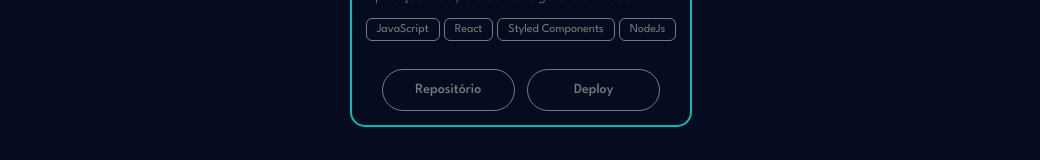
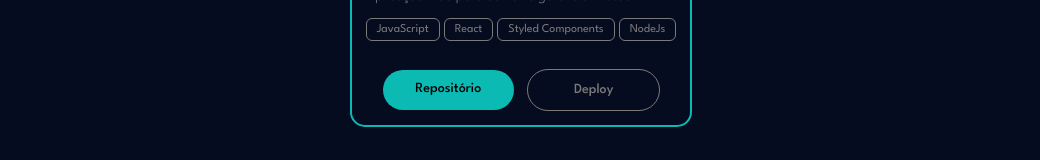
Before and after one commit to tkoch97/tkoch-dev-portfolio, a React (Vite) app: page / in a window 1280 px wide. Shown: the part 3578-3738 px from the top of the page, without its empty margins (119-1159 px from the left). Built offline with nearby package versions, Linux system fonts and the light colour scheme.

Commit message:
chore: create a new style for the button component and apply it to ProjectCard

```diff
--- a/src/components/Button/style.scss
+++ b/src/components/Button/style.scss
@@ -1,6 +1,33 @@
 @import '../../styles/themes';
 
 .buttonStructure {
+  background-color: $green-200;
+  border: none;
+  border-radius: 25px;
+  color: $dark-100;
+
+  font-size: 1.4rem;
+  font-style: normal;
+  font-weight: 500;
+  line-height: 12.5px;
+  transition: all 0.5s ease-out;
+
+  display: flex;
+  flex-direction: row;
+  align-items: center;
+  justify-content: center;
+  gap: 0.2rem;
+  padding: 1.0rem;
+  width: 100%;
+  height: 100%;
+  cursor: pointer;
+
+  &:hover {
+    background-color: $green-300;
+  }
+
+  &--withArrow {
+
     background-color: $green-200;
     border: none;
     border-radius: 25px;
@@ -33,6 +60,8 @@
       }
     }
 
+  }
+
   &--transparent {
     background: none;
     border: none;
--- a/src/components/ProjectCard/index.jsx
+++ b/src/components/ProjectCard/index.jsx
@@ -42,7 +42,7 @@ export function ProjectCard(props) {
         </div>
 
         <div className="projectCardStructure__buttons">
-          <Button className="buttonStructure--transparent" title="Repositório" externalLink={data.repository}/>
+          <Button className="buttonStructure" title="Repositório" externalLink={data.repository}/>
           <Button className="buttonStructure--transparent" title="Deploy" externalLink={data.deploy}/>
         </div>
       </div>
--- a/src/components/WelcomeContent/index.jsx
+++ b/src/components/WelcomeContent/index.jsx
@@ -37,7 +37,7 @@ export function WelcomeContent(props) {
         </div>
 
         <div className='welcomeContent__actionButton'>
-          <Button className='buttonStructure' title='VEM COMIGO' icon={HiOutlineArrowLongDown} internalLink={link}/>
+          <Button className='buttonStructure--withArrow' title='VEM COMIGO' icon={HiOutlineArrowLongDown} internalLink={link}/>
         </div>
       </div>
 
```
Lines whose indentation alone changed are shown as unchanged.
